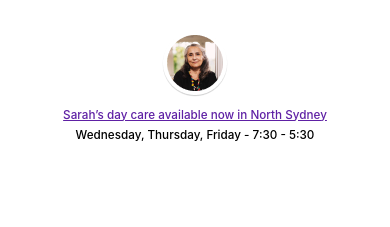
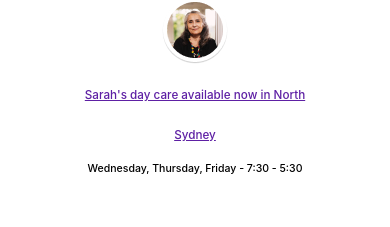
Before and after one commit to luizamedeiros/hapu-nanny-share-remake-challenge., a React (Create React App) app: page / in a window 390 px wide. Shown: the part 771-998 px from the top of the page. Built offline with nearby package versions, Linux system fonts and the light colour scheme.

Commit message:
Fixing Available sitter's responsive title

```diff
--- a/src/Components/FirstSection/AvailableSitter/AvailableSitter.jsx
+++ b/src/Components/FirstSection/AvailableSitter/AvailableSitter.jsx
@@ -1,12 +1,12 @@
 import React from 'react';
 import profilepic from '../../../assets/images/ProfileImage.png';
-import { CarrouselDiv, ProfilePicture, SitterHours} from './AvailableSitterStyle';
+import { CarrouselDiv, ProfilePicture, SitterHours, SitterLink} from './AvailableSitterStyle';
 
 const AvailableSitter = () => {
     return(
         <CarrouselDiv>
             <ProfilePicture src={profilepic} alt="Nanny's profile photo"/>
-            <a href="#">Sarah’s day care available now in North Sydney</a>
+            <SitterLink href="#">Sarah's day care available now in North Sydney</SitterLink>
             <SitterHours>Wednesday, Thursday, Friday - 7:30 - 5:30</SitterHours>
         </CarrouselDiv>
     );
--- a/src/Components/FirstSection/AvailableSitter/AvailableSitterStyle.js
+++ b/src/Components/FirstSection/AvailableSitter/AvailableSitterStyle.js
@@ -25,6 +25,14 @@ export const SitterHours = styled.h4`
     color: black;
     font-weight: 525;
     @media screen and (max-width: 768px){
-        font-size: 3vw;
+        font-size: 2.7vw;
         padding-bottom: 0;
 `
+
+export const SitterLink = styled.a`
+    @media screen and (max-width: 768px){
+        width: 60%;
+        font-size: 3vw;
+        line-height: 4.77vh;
+    }
+`
```
